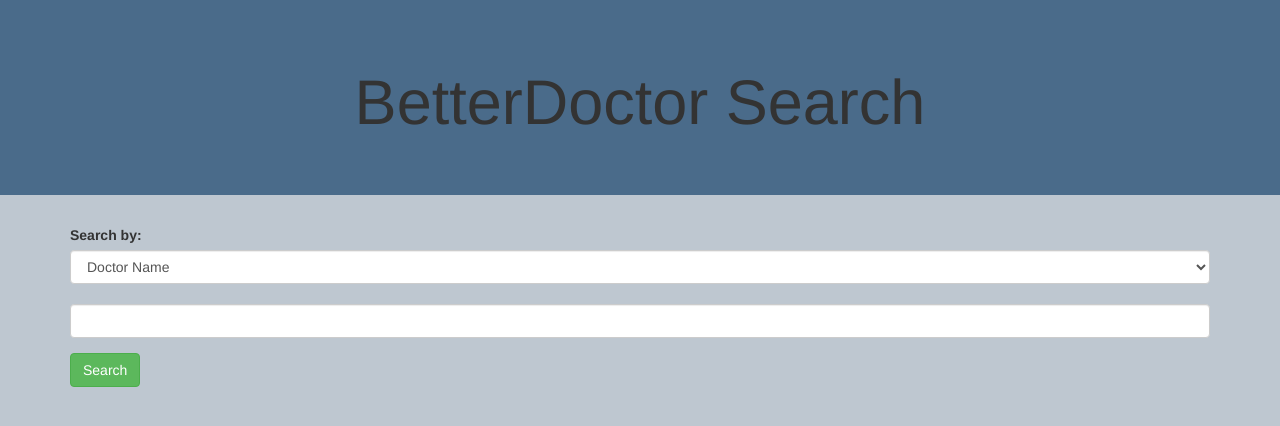
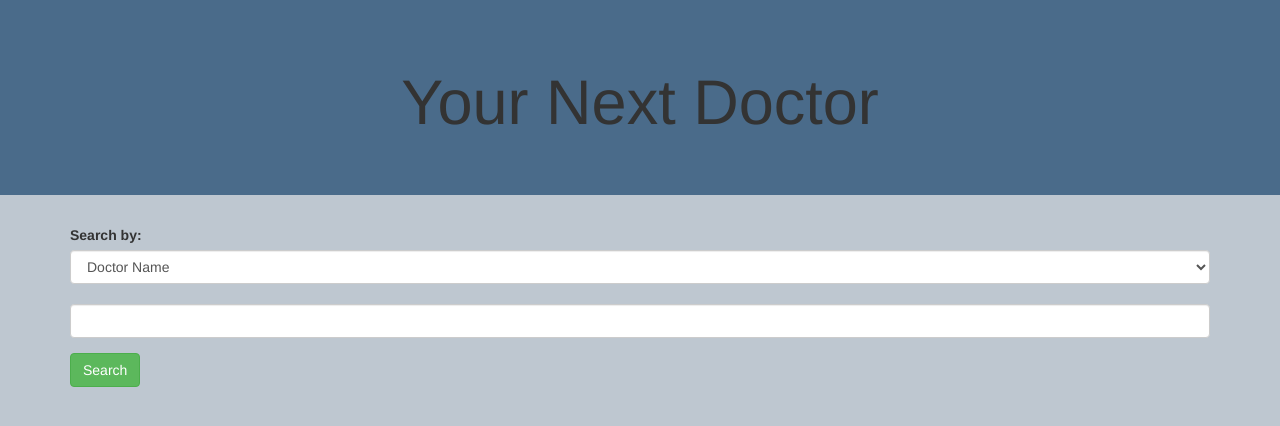
Before and after one commit to mwlong23/doctor-api, a website with bundled scripts: page index.html in a window 1280 px wide. Built offline with nearby package versions, Linux system fonts and the light colour scheme; a web font is replaced by a local one.

```diff
--- a/index.html
+++ b/index.html
@@ -8,7 +8,7 @@
   </head>
   <body>
     <div class="jumbotron">
-      <center><h1>BetterDoctor Search</h1></center>
+      <center><h1>Your Next Doctor</h1></center>
 
     </div>
     <div class="container">
```
Also changed, not shown: README.md.
